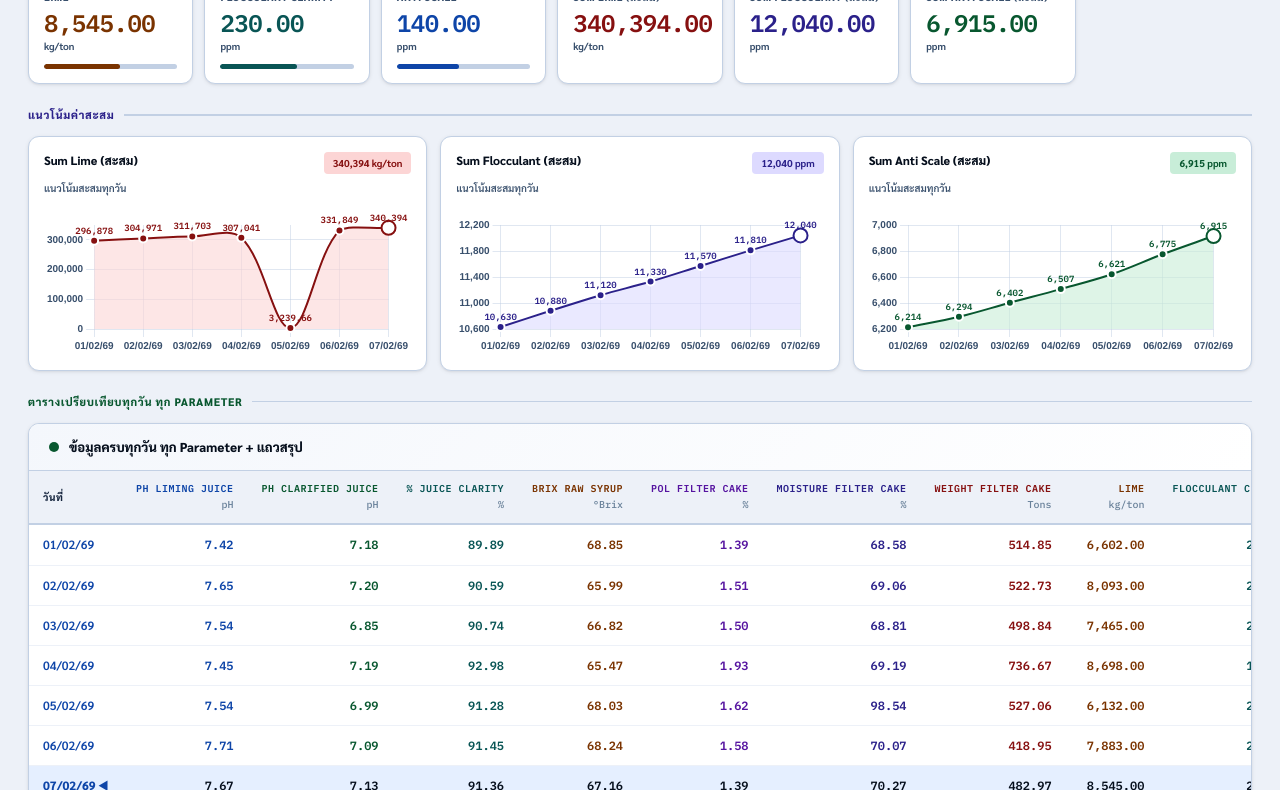
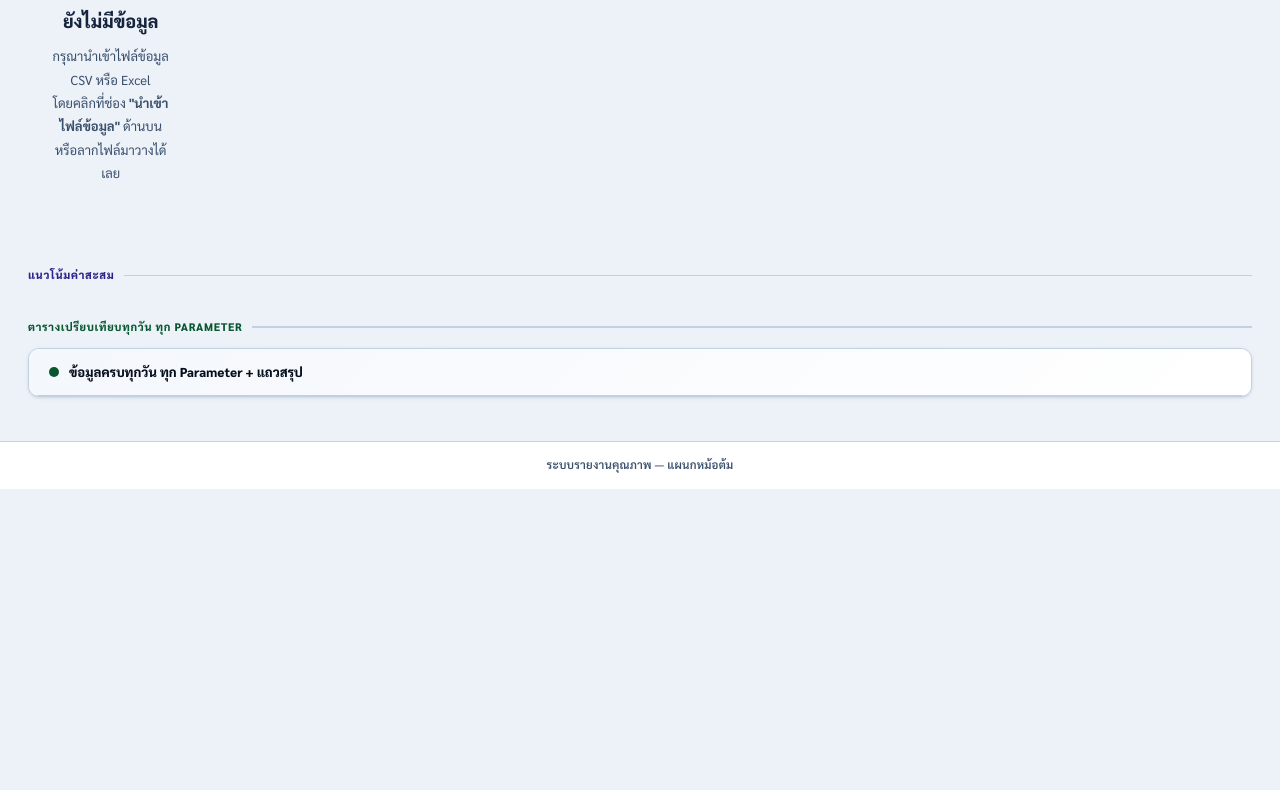
Before and after one commit to bundit0530-debug/-, a plain HTML site: page index.html in a window 1280 px wide. Shown: the part 476-1266 px from the top of the page. After the commit the page ends 965 px from the top, so only its background shows below. Drawn offline with nearby package versions, Linux system fonts and the light colour scheme.

Commit message:
Update index.html

```diff
--- a/index.html
+++ b/index.html
@@ -260,7 +260,7 @@ body{font-family:'Sarabun',sans-serif;background:var(--bg);color:var(--tx);min-h
     <button class="htab"     data-v="log">    🗂 บันทึก</button>
   </nav>
   <div class="hdr-right">
-    <div class="hbadge"><span class="dot-live"></span><span id="liveText">ข้อมูลในไฟล์</span></div>
+    <div class="hbadge"><span class="dot-live" style="background:#f59e0b"></span><span id="liveText">Template — รอนำเข้าข้อมูล</span></div>
     <button class="hbtn hbtn-report" onclick="openReport()">📋 รีพอร์ต</button>
     <button class="hbtn hbtn-save"   onclick="saveHTML()">💾 บันทึกไฟล์</button>
     <button class="hbtn hbtn-xls"    onclick="exportXLS()">📊 Excel</button>
@@ -277,7 +277,7 @@ body{font-family:'Sarabun',sans-serif;background:var(--bg);color:var(--tx);min-h
       <span class="up-sub">รองรับ CSV · Excel (.xlsx .xls) — คลิกหรือลากไฟล์มาวาง</span>
     </div>
   </label>
-  <div class="fstatus"><span class="sd ok" id="sdot"></span><span id="stext" style="color:var(--grn)">ข้อมูล 7 วัน (01/02/69 – 07/02/69) พร้อมใช้งาน</span></div>
+  <div class="fstatus"><span class="sd" id="sdot"></span><span id="stext" style="color:var(--tx3);font-weight:600">ยังไม่มีข้อมูล — กรุณานำเข้าไฟล์ CSV หรือ Excel</span></div>
   <div class="share-note">
     <strong>💡 แชร์ไฟล์ได้ทันที</strong>
     กด "บันทึกไฟล์" → ได้ไฟล์ HTML ฝังข้อมูลครบ → ส่งให้ผู้อื่นเปิด Browser ดูได้เลย (อ่านอย่างเดียว ไม่แก้ไขได้)
@@ -429,18 +429,10 @@ const IS_AVG = k => ['ph1','ph2','clarity','brix','pol','moisture'].includes(k);
 const IS_SUM = k => k.startsWith('sum');
 
 /* ══ DATA ════════════════════════════════════════════════════════════ */
-let DATA = [
-  ['01/02/69','7.42','7.18','89.89','68.85','1.39','68.58','514.85','','6602','296878','250','10630','','97','6214'],
-  ['02/02/69','7.65','7.20','90.59','65.99','1.51','69.06','522.73','','8093','304971','250','10880','','80','6294'],
-  ['03/02/69','7.54','6.85','90.74','66.82','1.50','68.81','498.84','','7465','311703','240','11120','','108','6402'],
-  ['04/02/69','7.45','7.19','92.98','65.47','1.93','69.19','736.67','','8698','307041','120','11330','','210','6507'],
-  ['05/02/69','7.54','6.99','91.28','68.03','1.62','98.54','527.06','','6132','3239.66','240','11570','','114','6621'],
-  ['06/02/69','7.71','7.09','91.45','68.24','1.58','70.07','418.95','','7883','331849','240','11810','','154','6775'],
-  ['07/02/69','7.67','7.13','91.36','67.16','1.39','70.27','482.97','','8545','340394','230','12040','','140','6915'],
-];
-let SEL = DATA.length - 1;
+let DATA = []; /* TEMPLATE — ยังไม่มีข้อมูล นำเข้าไฟล์ CSV/Excel ก่อนใช้งาน */
+let SEL = 0;
 let AUDIT = [];
-let LAST_UP = 'ข้อมูลเริ่มต้น (ฝังในไฟล์)';
+let LAST_UP = 'ยังไม่ได้นำเข้าข้อมูล';
 let CUM_WK = 0;      // selected week index in cumulative tab
 let RPT_TYPE = 'day';// 'day' | 'week'
 
@@ -494,7 +486,21 @@ function checkAlerts(row){
 
 /* ══ DAILY VIEW ═══════════════════════════════════════════════════════ */
 function renderDaily(){
-  const rs=rows(),L=lbls(),row=rs[SEL]||rs[rs.length-1]||[];
+  const rs=rows(),L=lbls();
+  // Empty-state: ยังไม่มีข้อมูล
+  if(!rs.length){
+    const empty=`<div style="text-align:center;padding:60px 20px;color:var(--tx3)">
+      <div style="font-size:48px;margin-bottom:16px">📂</div>
+      <div style="font-size:18px;font-weight:800;color:var(--tx2);margin-bottom:8px">ยังไม่มีข้อมูล</div>
+      <div style="font-size:13px;line-height:1.8">กรุณานำเข้าไฟล์ข้อมูล CSV หรือ Excel<br>โดยคลิกที่ช่อง <strong>"นำเข้าไฟล์ข้อมูล"</strong> ด้านบน<br>หรือลากไฟล์มาวางได้เลย</div>
+    </div>`;
+    document.getElementById('s1Cards').innerHTML=empty;
+    document.getElementById('s2Charts').innerHTML='';
+    document.getElementById('tDaily').innerHTML='';
+    document.getElementById('dBadge').textContent='ไม่มีข้อมูล';
+    return;
+  }
+  const row=rs[SEL]||rs[rs.length-1]||[];
   document.getElementById('dBadge').textContent=`วันที่ ${row[0]||'—'}`;
   checkAlerts(row);
 
@@ -511,13 +517,15 @@ function renderDaily(){
     </div>`;
   }).join('');
 
-  document.getElementById('s2Charts').innerHTML=CC.map(m=>`<div class="cc">
+  // ส่วน 2: กราฟแนวโน้มรายวัน — Lime, Flocculant Clarity, Anti Scale (DC รายวัน ไม่ใช่ Sum)
+  const S2_COLS = DC.filter(m => ['lime','floc','anti'].includes(m.k));
+  document.getElementById('s2Charts').innerHTML=S2_COLS.map(m=>`<div class="cc">
     <div class="cc-top"><div class="cc-name">${m.lbl}</div>
       <span class="cc-chip" style="background:${m.bg};color:${m.col}">${fR(row[m.idx])} ${m.unit}</span></div>
-    <div class="cc-sub">แนวโน้มสะสมทุกวัน</div>
+    <div class="cc-sub">แนวโน้มรายวัน — จุดเด่นคือวันที่เลือก</div>
     <div class="ch-body"><canvas id="s2_${m.k}"></canvas></div>
   </div>`).join('');
-  setTimeout(()=>{CC.forEach(m=>{const vs=rs.map(r=>{const v=parseFloat(r[m.idx]);return isNaN(v)?null:v;});const pC=vs.map((_,i)=>i===SEL?'#fff':m.col),pB=vs.map((_,i)=>i===SEL?m.col:'#fff'),pS=vs.map((_,i)=>i===SEL?7:4);mkLine(`s2_${m.k}`,L,[{data:vs,borderColor:m.col,backgroundColor:m.bg+'99',fill:true,tension:.35,borderWidth:2,pointBackgroundColor:pC,pointBorderColor:pB,pointRadius:pS,pointBorderWidth:2}]);});},0);
+  setTimeout(()=>{S2_COLS.forEach(m=>{const vs=rs.map(r=>{const v=parseFloat(r[m.idx]);return isNaN(v)?null:v;});const pC=vs.map((_,i)=>i===SEL?'#fff':m.col),pB=vs.map((_,i)=>i===SEL?m.col:'#fff'),pS=vs.map((_,i)=>i===SEL?7:4);mkLine(`s2_${m.k}`,L,[{data:vs,borderColor:m.col,backgroundColor:m.bg+'99',fill:true,tension:.35,borderWidth:2,pointBackgroundColor:pC,pointBorderColor:pB,pointRadius:pS,pointBorderWidth:2}],m.min,m.max);});},0);
 
   buildFullTable('tDaily',rs,SEL);
 }
```
